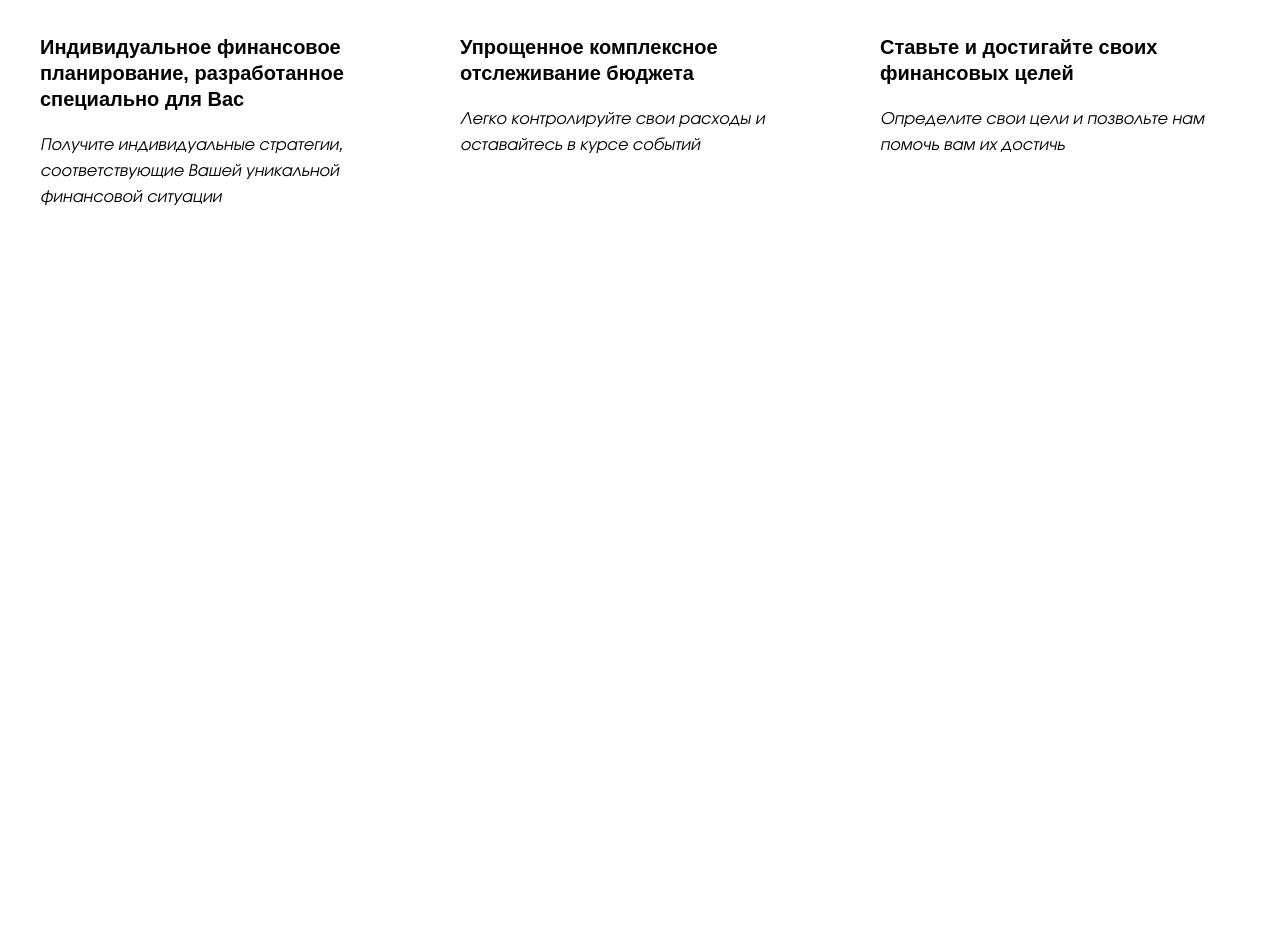
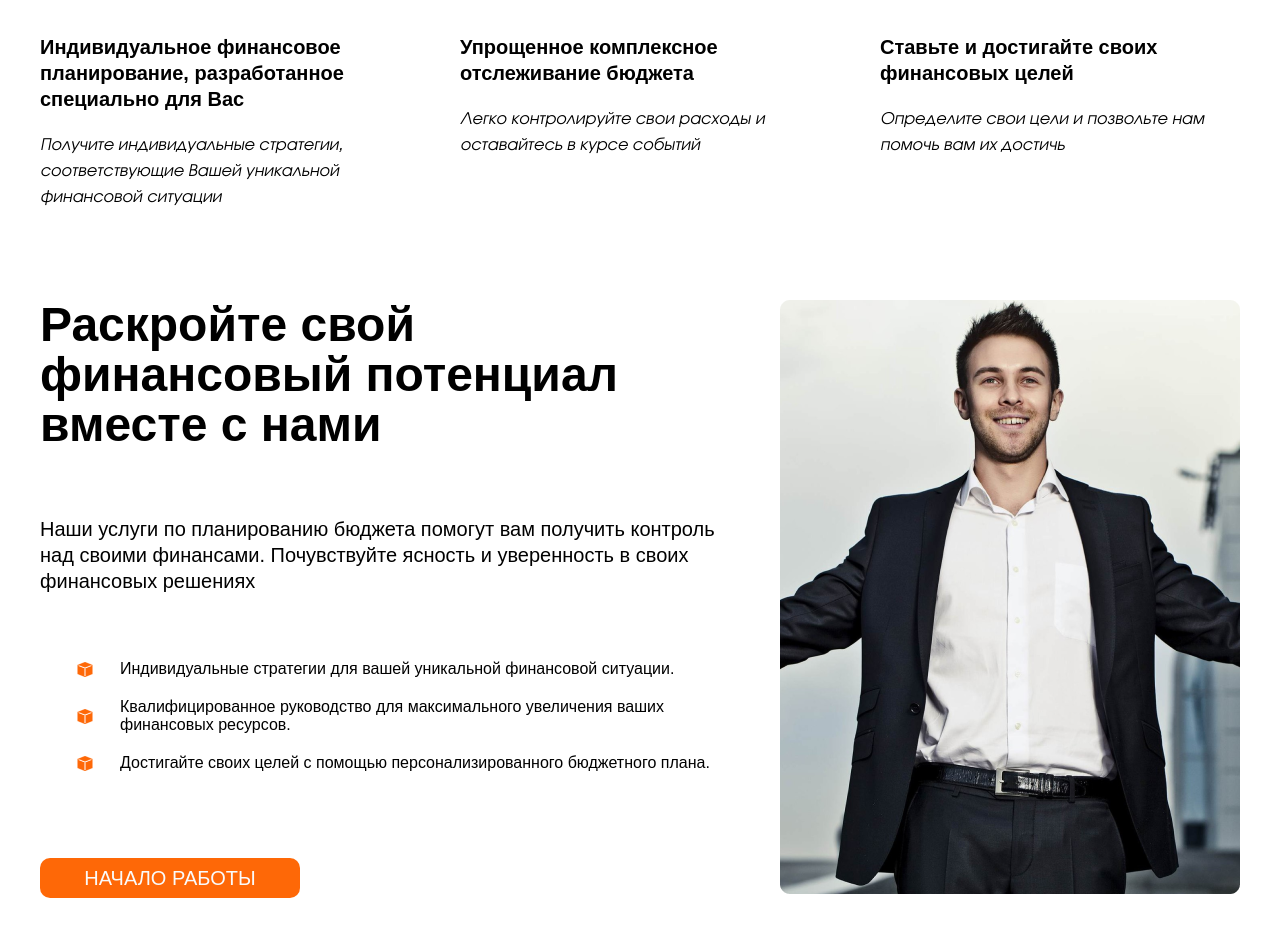
Before and after one commit to Me1k1iLexa/Site-Plan-B, a React app: page / in a window 1280 px wide. Shown: the part 1295-2231 px from the top of the page. Before the commit the page ends 1595 px from the top, so only its background shows below. Built offline with nearby package versions, Linux system fonts and the light colour scheme.

Commit message:
Complete FourthSector of Website + added customUL

```diff
--- a/src/Components/AppFourthSector/AppFourthSector.css
+++ b/src/Components/AppFourthSector/AppFourthSector.css
@@ -0,0 +1,20 @@
+.fourth-sector{
+    display:flex;
+    flex-direction: row;
+    justify-content: space-between;
+    gap:40px;
+    width:1200px;
+    margin:100px auto;
+}
+.fourth-sector-content{
+    display:flex;
+    flex-direction: column;
+    justify-content: space-between;
+}
+.fourth-sector-button button{
+    width: 260px;
+    height: 40px;
+    font-size: 20px;
+    line-height: 26px;
+    text-align: center;
+}
--- a/src/Components/AppFourthSector/AppFourthSector.jsx
+++ b/src/Components/AppFourthSector/AppFourthSector.jsx
@@ -1,13 +1,35 @@
 import './AppFourthSector.css';
-
-const AppFourthSector = () => {
+import FourthSectorImage from '../../Assets/Images/FourthSectorImage.png';
+import FourthSectorCustomMarker from '../../Assets/Images/FourthSectorCustomMarker.png';
+import CustomUl from '../CustomUL/CustomUL'
+function AppFourthSector  () {
+    const items = [
+    'Индивидуальные стратегии для вашей уникальной финансовой ситуации.',
+    'Квалифицированное руководство для максимального увеличения ваших финансовых ресурсов.',
+    'Достигайте своих целей с помощью персонализированного бюджетного плана.'
+    ];
     return (
-        <div className="FourthSector">
-            <div className="">
-
+        <div className="fourth-sector">
+            <div className="fourth-sector-content">
+                <div className="main-style-title">
+                    Раскройте свой финансовый потенциал вместе с нами
+                </div>
+                <div className="main-style-paragraph">
+                    Наши услуги по планированию бюджета помогут вам получить контроль над своими финансами. Почувствуйте
+                    ясность и уверенность в своих финансовых решениях
+                </div>
+                <div className="fourth-sector-list-wrapper">
+                    <CustomUl customMarker={FourthSectorCustomMarker} items={items} className="main-style-description" />
+                </div>
+                <div className="fourth-sector-button">
+                    <button className="main-style-button">Начало работы</button>
+                </div>
+            </div>
+            <div className="fourth-sector-image">
+                <img src={FourthSectorImage} alt="Happy Man"/>
             </div>
         </div>
     )
-};
+}
 
 export default AppFourthSector;
--- /dev/null
+++ b/src/Components/CustomUL/CustomUL.css
@@ -0,0 +1,25 @@
+.custom-UL{
+    list-style: none;
+    padding-left: 15px;
+}
+
+.custom-Ul-item{
+    position: relative;
+    padding-left: 30px;
+    padding-bottom: 20px;
+    display: flex;
+    align-items: center;
+    gap:20px;
+}
+
+.custom-UL-marker{
+    position: relative;
+    left: 0;
+    top: 50%;
+    transform: translateX(-50%);
+    width: 15px;
+    height: 15px;
+    background-size: contain;
+    background-repeat: no-repeat;
+    z-index: 1;
+}
--- /dev/null
+++ b/src/Components/CustomUL/CustomUL.jsx
@@ -0,0 +1,16 @@
+import './CustomUL.css';
+
+function CustomUL({customMarker, items, className}) {
+    return (
+        <ul className={`custom-UL ${className || ''}`}>
+            {items.map((item, index ) => (
+                <li key={index} className="custom-Ul-item">
+                    <img src={customMarker} className="custom-UL-marker" alt="Marker" />
+                    {item}
+                </li>
+            ))}
+        </ul>
+    );
+}
+
+export default CustomUL;
```
Also changed, not shown: src/Assets/Images/FourthSectorCustomMarker.png (added), src/Assets/Images/FourthSectorImage.png (added), src/Components/AppThirdSector/AppThirdSector.css (line endings or trailing spaces).
